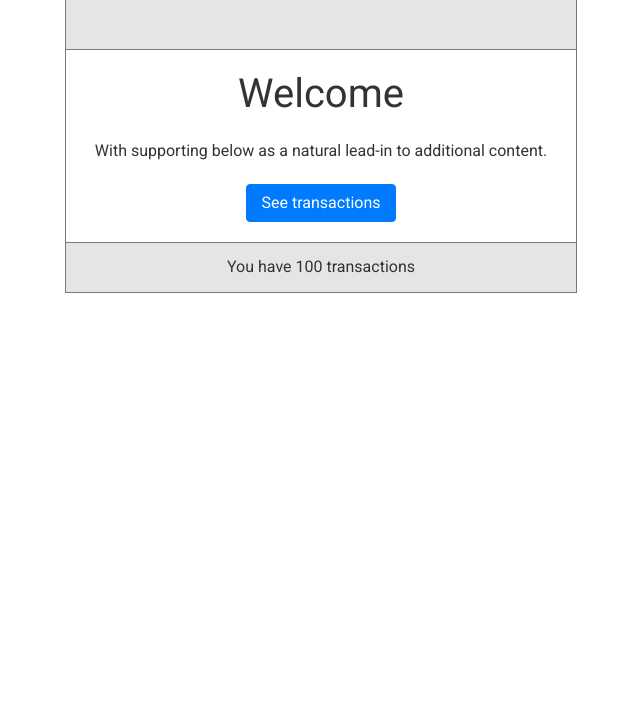
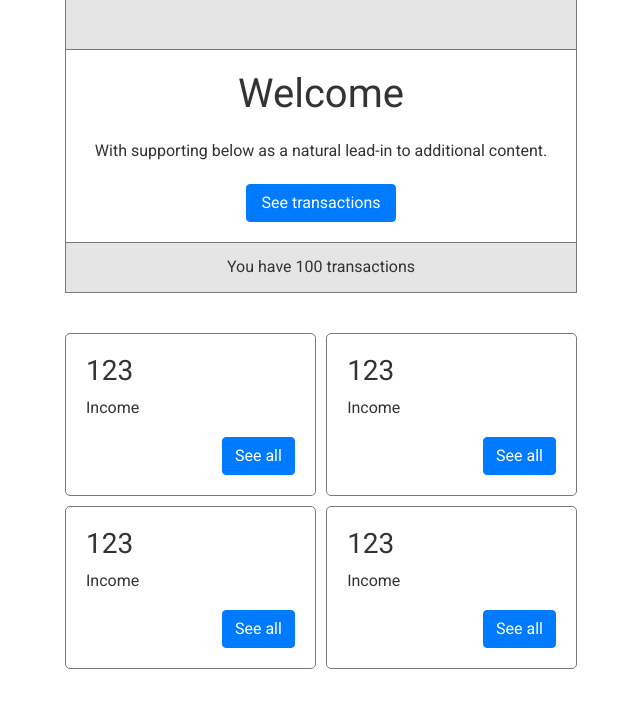
Before and after one commit to Enasone/company, an Angular app: page / in a window 1280 px wide. Shown: the top 708 px of the page, without its empty margins (319-959 px from the left). Built offline with nearby package versions, Linux system fonts and the light colour scheme.

Commit message:
add info block in html and scss

```diff
--- a/src/app/modules/summary-page/summary-page.component.html
+++ b/src/app/modules/summary-page/summary-page.component.html
@@ -1,3 +1,5 @@
+<div>
+
   <div class="main_container">
     <div class="welcome_container">
       <div class="welcome_up">
@@ -15,3 +17,53 @@
     </div>
 
   </div>
+
+  <div class="info_container">
+
+    <div class="info_block">
+      <div class="info_description_block">
+        <h3>123</h3>
+        <p>Income</p>
+        <div class="info_block_btn">
+          <button class="btn btn-primary">See all</button>
+        </div>
+      </div>
+    </div>
+
+    <div class="info_block">
+      <div class="info_description_block">
+        <h3>123</h3>
+        <p>Income</p>
+        <div class="info_block_btn">
+          <button class="btn btn-primary">See all</button>
+        </div>
+      </div>
+    </div>
+
+  </div>
+
+  <div class="info_container">
+
+    <div class="info_block">
+      <div class="info_description_block">
+        <h3>123</h3>
+        <p>Income</p>
+        <div class="info_block_btn">
+          <button class="btn btn-primary">See all</button>
+        </div>
+      </div>
+    </div>
+
+    <div class="info_block">
+      <div class="info_description_block">
+        <h3>123</h3>
+        <p>Income</p>
+        <div class="info_block_btn ">
+          <button class="btn btn-primary">See all</button>
+        </div>
+      </div>
+    </div>
+
+  </div>
+
+</div>
--- a/src/app/modules/summary-page/summary-page.component.scss
+++ b/src/app/modules/summary-page/summary-page.component.scss
@@ -2,6 +2,7 @@
 .main_container {
   display: flex;
   justify-content: center;
+  padding-bottom: 30px;
 }
 
 .welcome_container {
@@ -45,3 +46,26 @@
   align-items: center;
   background-color: #e5e5e5;
 }
+
+.info_container {
+  width: 40%;
+  margin: 0 auto;
+  display: flex;
+  justify-content: space-between;
+  padding: 10px 0 0 0;
+}
+
+.info_block {
+  width: 49%;
+  border: 1px solid #797979;
+  border-radius: 5px;
+}
+
+.info_description_block {
+  padding: 20px;
+}
+
+.info_block_btn {
+  display: flex;
+  justify-content: end;
+}
```
Lines whose indentation alone changed are shown as unchanged.
